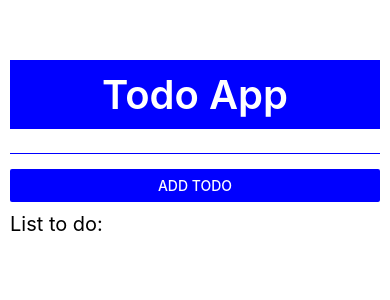
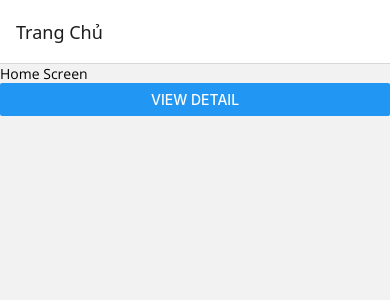
Before and after one commit to Cinzogoni/React-Native, a React Native app: screen /Home in a window 390 px wide. Shown: the top 300 px of the page. Built offline with nearby package versions, Linux system fonts and the light colour scheme.

Commit message:
Todo App React Native_4

```diff
--- a/App.tsx
+++ b/App.tsx
@@ -1,91 +1,50 @@
-import { useState } from "react";
-import {
-  StyleSheet,
-  View,
-  Text,
-  TextInput,
-  Button,
-  FlatList,
-  Alert,
-  TouchableOpacity,
-  TouchableWithoutFeedback,
-  Keyboard,
-} from "react-native";
+import { StyleSheet } from "react-native";
+import { View } from "react-native";
 
-import Feather from "@expo/vector-icons/Feather";
+import { NavigationContainer } from "@react-navigation/native";
+import { createNativeStackNavigator } from "@react-navigation/native-stack";
 
-interface ITodo {
-  id: number;
-  name: string;
-}
+import { useFonts } from "expo-font";
+import * as SplashScreen from "expo-splash-screen";
+import { useEffect } from "react";
+
+import { OPENSANS_REGULAR } from "./components/global/styles/font";
+
+import HomeScreen from "./components/review/HomeScreen";
+import DetailScreen from "./components/review/DetailScreen";
+import AboutScreen from "./components/review/AboutScreen";
+
+SplashScreen.preventAutoHideAsync();
 
 export default function App() {
-  const [todo, setTodo] = useState("");
-  const [todoList, setTodoList] = useState<ITodo[]>([]);
+  const [loaded, error] = useFonts({
+    [OPENSANS_REGULAR]: require("./assets/fonts/OpenSans-Regular.ttf"),
+  });
 
-  const handleAddTodo = () => {
-    if (!todo) {
-      Alert.alert("Lỗi input", "Todo không được để trống", [
-        { text: "Xác nhận", onPress: () => console.log("is pressed!") },
-      ]);
-      return;
+  useEffect(() => {
+    if (loaded || error) {
+      SplashScreen.hideAsync();
     }
+  }, [loaded, error]);
 
-    setTodoList([...todoList, { id: todoList.length + 1, name: todo }]);
-    setTodo("");
-  };
+  if (!loaded && !error) {
+    return null;
+  }
 
-  const handleDeleteTodo = (id: number) => {
-    Alert.alert("Xác nhận xoá", "Bạn chắc chắn muốn xoá todo này?", [
-      { text: "Huỷ", style: "cancel" },
-
-      {
-        text: "Xác nhận",
-        style: "destructive",
-        onPress: () => {
-          const newTodoList = todoList.filter((item) => item.id !== id);
-          setTodoList(newTodoList);
-        },
-      },
-    ]);
-  };
+  const Stack = createNativeStackNavigator<RootStackParamList>();
 
   return (
-    <TouchableWithoutFeedback onPress={() => Keyboard.dismiss()}>
-      <View style={styles.container}>
-        {/* Header */}
-        <Text style={styles.header}>Todo App</Text>
-
-        {/* Form */}
-        <View style={styles.form}>
-          <TextInput
-            value={todo}
-            style={styles.todoInput}
-            onChangeText={(value) => setTodo(value)}
-          />
-          <Button color="blue" title="Add todo" onPress={handleAddTodo} />
-        </View>
-
-        {/* Todo list */}
-        <View style={styles.todo}>
-          <Text style={styles.texts}>List to do: {todo}</Text>
-          <FlatList
-            keyExtractor={(item) => item.id + ""}
-            data={todoList}
-            renderItem={({ item }) => {
-              return (
-                <TouchableOpacity onPress={() => handleDeleteTodo(item.id)}>
-                  <View style={styles.todoGroup}>
-                    <Text style={styles.todoItem}>{item.name}</Text>
-                    <Feather name="trash" size={24} color="white" />
-                  </View>
-                </TouchableOpacity>
-              );
-            }}
-          />
-        </View>
-      </View>
-    </TouchableWithoutFeedback>
+    <NavigationContainer>
+      <Stack.Navigator initialRouteName="Home">
+        <Stack.Screen
+          name="Home"
+          component={HomeScreen}
+          options={{ title: "Trang Chủ" }}
+        />
+        <Stack.Screen name="Detail" component={DetailScreen} />
+        <Stack.Screen name="About" component={AboutScreen} />
+      </Stack.Navigator>
+    </NavigationContainer>
   );
 }
 
@@ -96,49 +55,4 @@ const styles = StyleSheet.create({
     backgroundColor: "#fff",
     margin: 10,
   },
-
-  header: {
-    backgroundColor: "blue",
-    color: "white",
-    fontSize: 40,
-    fontWeight: "600",
-    textAlign: "center",
-    paddingVertical: 10,
-  },
-
-  form: {
-    marginBottom: 10,
-  },
-
-  todo: {
-    marginBottom: 10,
-    flex: 1,
-  },
-
-  texts: {
-    fontSize: 20,
-    marginBottom: 10,
-  },
-
-  todoInput: {
-    borderBottomWidth: 1,
-    borderBottomColor: "blue",
-    fontSize: 20,
-    marginBottom: 15,
-  },
-
-  todoGroup: {
-    flexDirection: "row",
-    alignItems: "center",
-    justifyContent: "space-between",
-    backgroundColor: "blue",
-    borderRadius: 5,
-    padding: 10,
-    marginBottom: 10,
-  },
-
-  todoItem: {
-    fontSize: 20,
-    color: "white",
-  },
 });
--- a/app.json
+++ b/app.json
@@ -23,6 +23,9 @@
     },
     "web": {
       "favicon": "./assets/favicon.png"
-    }
+    },
+    "plugins": [
+      "expo-font"
+    ]
   }
 }
--- /dev/null
+++ b/components/global/styles/font.tsx
@@ -0,0 +1 @@
+export const OPENSANS_REGULAR = "OpenSans-Regular";
--- /dev/null
+++ b/components/global/styles/styles.tsx
@@ -0,0 +1,10 @@
+import { StyleSheet } from "react-native";
+import { OPENSANS_REGULAR } from "./font";
+
+const GlobalStyles = StyleSheet.create({
+  globalFont: {
+    fontFamily: OPENSANS_REGULAR,
+  },
+});
+
+export default GlobalStyles;
--- /dev/null
+++ b/components/review/AboutScreen.tsx
@@ -0,0 +1,12 @@
+import { View, Text } from "react-native";
+import GlobalStyles from "../global/styles/styles";
+
+function AboutScreen() {
+  return (
+    <View>
+      <Text style={GlobalStyles.globalFont}>About Screen</Text>
+    </View>
+  );
+}
+
+export default AboutScreen;
--- /dev/null
+++ b/components/review/DetailScreen.tsx
@@ -0,0 +1,18 @@
+import { View, Text, Button } from "react-native";
+import GlobalStyles from "../global/styles/styles";
+
+import { useNavigation } from "@react-navigation/native";
+import { NavigationProp } from "@react-navigation/native";
+
+function DetailScreen() {
+  const navigation: NavigationProp<RootStackParamList> = useNavigation();
+
+  return (
+    <View>
+      <Text style={GlobalStyles.globalFont}>Detail Screen</Text>
+      <Button title="Back Home" onPress={() => navigation.navigate("Home")} />
+    </View>
+  );
+}
+
+export default DetailScreen;
--- /dev/null
+++ b/components/review/HomeScreen.tsx
@@ -0,0 +1,18 @@
+import { View, Text, Button } from "react-native";
+import GlobalStyles from "../global/styles/styles";
+
+function HomeScreen(prop: any) {
+  const { navigation } = prop;
+
+  return (
+    <View>
+      <Text style={GlobalStyles.globalFont}>Home Screen</Text>
+      <Button
+        title="View Detail"
+        onPress={() => navigation.navigate("Detail")}
+      />
+    </View>
+  );
+}
+
+export default HomeScreen;
--- /dev/null
+++ b/types/route.d.ts
@@ -0,0 +1,6 @@
+type RootStackParamList = {
+  Home: undefined;
+  Detail: undefined;
+  About: undefined;
+  // Feed: { sort: 'latest' | 'top' } | undefined;
+};
```
Also changed, not shown: package.json (+12 -6 lines), assets/fonts/OpenSans-Regular.ttf (added), 1 other file (tests, documents, lock files or other folders).
